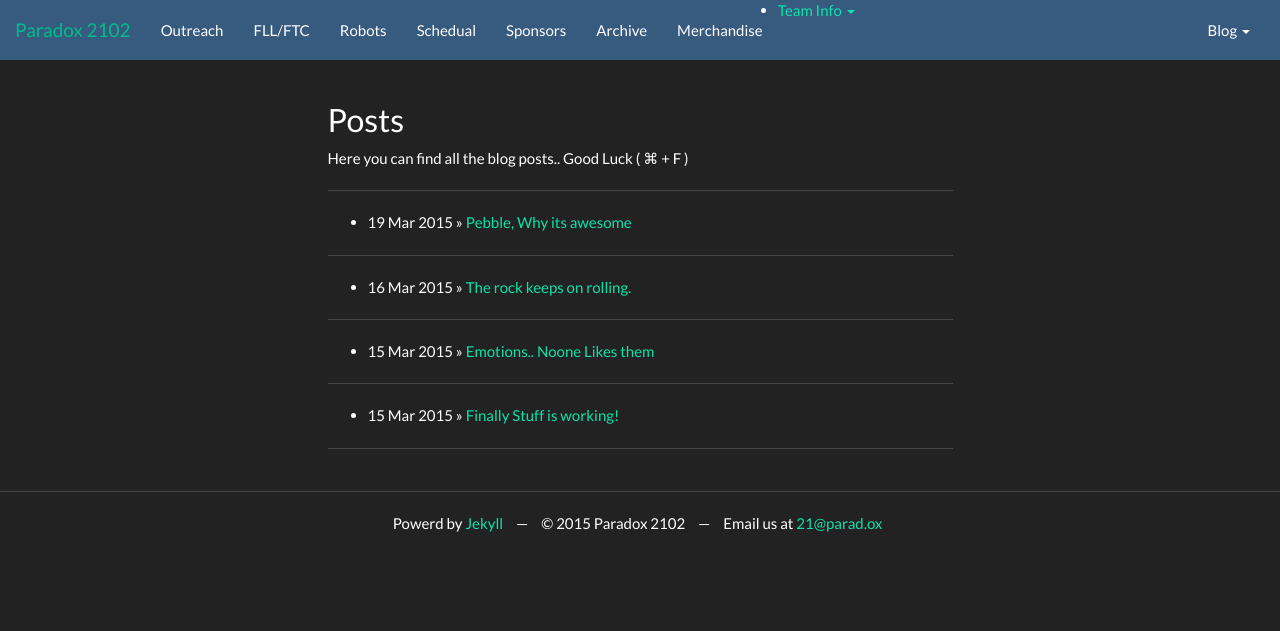
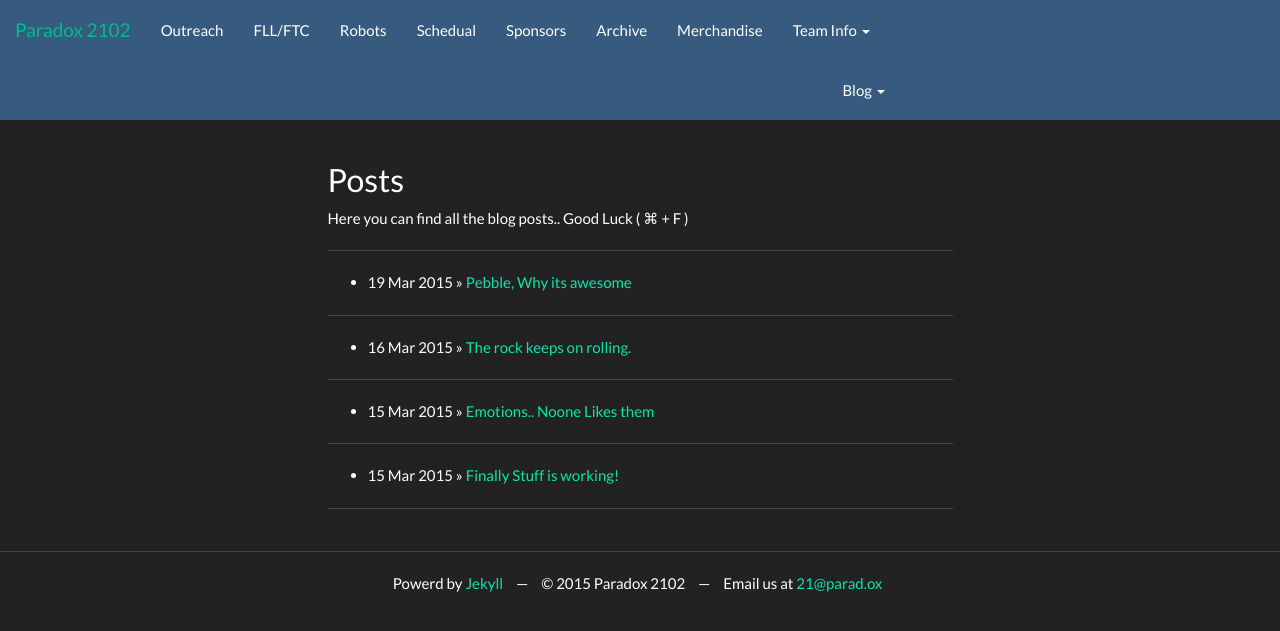
Before and after one commit to Paradox2102/paradox2102.github.io, a Jekyll site: the page built from archive.md, in a window 1280 px wide. Shown: the top 631 px of the page. Built offline with Jekyll 4.4.1, drawn with Linux system fonts in a browser that asks for light colours.

Commit message:
Update header.html

```diff
--- a/_includes/header.html
+++ b/_includes/header.html
@@ -23,7 +23,7 @@
         <li><a href="/archive/">Archive</a></li>
         <li><a href="/merchandise/">Merchandise</a></li>
       </ul>
-      <ul>
+      <ul class="nav navbar-nav">
           <li class="dropdown">
           <a href="#" class="dropdown-toggle" data-toggle="dropdown" role="button" aria-expanded="false">Team Info <span class="caret"></span></a>
           <ul class="dropdown-menu" role="menu">
```
